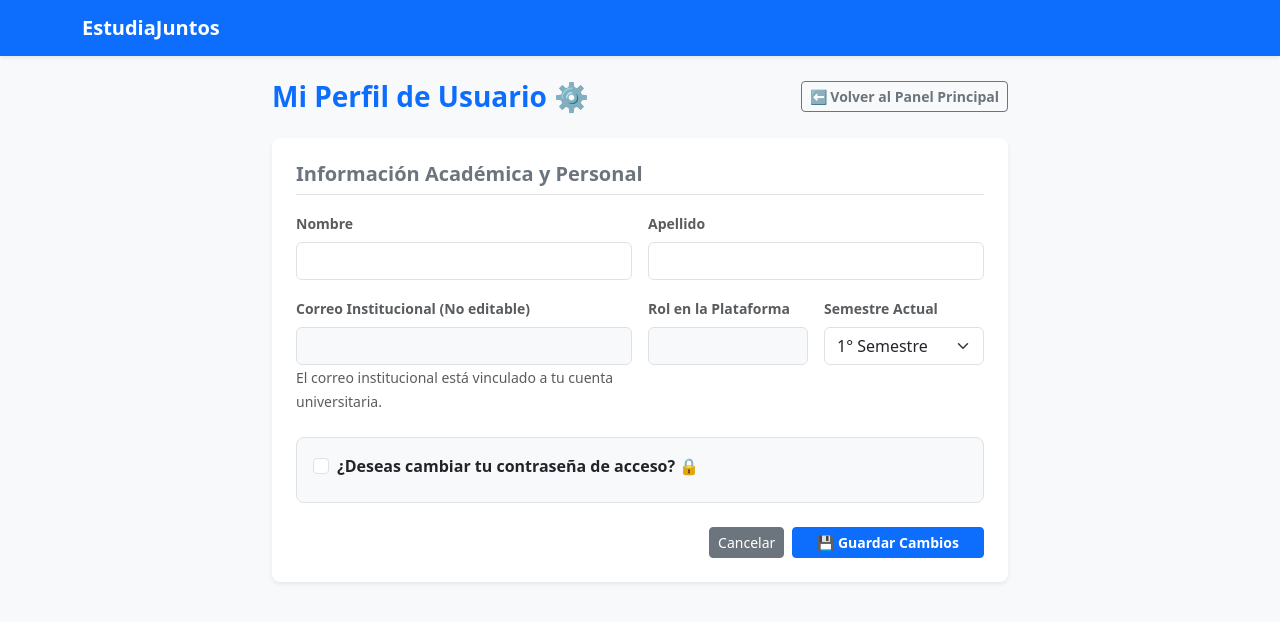
After one commit to AleeOs/estudia_juntos, a Flask app: template templates/perfil.html in a window 1280 px wide. The commit adds this page. Shown: the top 622 px of the page. Run offline with Flask 3, Linux system fonts and the light colour scheme; the template is opened without the code that fills it, so the values that code supplies are empty; some libraries are stand-ins or nearby versions.

Commit message:
Añadidos módulos de Filtro de Tutorías y Editar Perfil de usuario

```diff
--- a/app.py
+++ b/app.py
@@ -118,22 +118,42 @@ def dashboard_aprendiz():
     if 'user_id' not in session or session.get('user_rol') != 'Aprendiz':
         return redirect(url_for('login'))
 
+    # Capturar parámetros de filtrado desde la URL (petición GET)
+    materia_id = request.args.get('id_materia', '').strip()
+    fecha_filtro = request.args.get('fecha', '').strip()
+
     conn = get_db_connection()
     cur = conn.cursor()
 
-    # 1. Obtener disponibilidades de tutores
-    cur.execute("""
+    # 1. Obtener todas las materias registradas para cargar el menú desplegable del filtro
+    cur.execute("SELECT * FROM materias ORDER BY nombre_materia ASC")
+    todas_materias = cur.fetchall()
+
+    # 2. Construir la consulta de disponibilidades filtradas dinámicamente
+    query_disponibles = """
         SELECT d.id_disponibilidad, d.fecha, d.hora_inicio, d.hora_fin,
                m.nombre_materia, u.nombre AS tutor_nombre, u.apellido AS tutor_apellido
         FROM disponibilidades d
         JOIN materias m ON d.id_materia = m.id_materia
         JOIN usuarios u ON d.id_tutor = u.id_usuario
         WHERE d.estado = 'Disponible'
-        ORDER BY d.fecha ASC, d.hora_inicio ASC
-    """)
+    """
+    params = []
+
+    if materia_id and materia_id != 'todas':
+        query_disponibles += " AND m.id_materia = %s"
+        params.append(materia_id)
+
+    if fecha_filtro:
+        query_disponibles += " AND d.fecha = %s"
+        params.append(fecha_filtro)
+
+    query_disponibles += " ORDER BY d.fecha ASC, d.hora_inicio ASC"
+
+    cur.execute(query_disponibles, tuple(params))
     disponibles = cur.fetchall()
 
-    # 2. Obtener mis reservas (tutorías agendadas) - INCLUYE MOTIVO Y CANCELADO_POR
+    # 3. Obtener mis reservas (tutorías agendadas)
     cur.execute("""
         SELECT t.id_tutoria, t.codigo_verificacion, t.estado, t.duracion_horas,
                t.motivo_cancelacion, t.cancelado_por,
@@ -151,7 +171,23 @@ def dashboard_aprendiz():
     cur.close()
     conn.close()
 
-    return render_template('dashboard_aprendiz.html', disponibles=disponibles, mis_reservas=mis_reservas)
+    return render_template(
+        'dashboard_aprendiz.html',
+        disponibles=disponibles,
+        mis_reservas=mis_reservas,
+        todas_materias=todas_materias,
+        materia_seleccionada=materia_id,
+        fecha_seleccionada=fecha_filtro
+    )
+
+
+
+
+
+
+
+
+
 
 
 
@@ -554,5 +590,96 @@ def cancelar_franja_tutor(id_disponibilidad):
 
 
 
+from werkzeug.security import generate_password_hash, check_password_hash
+
+@app.route('/perfil')
+def perfil():
+    if 'user_id' not in session:
+        return redirect(url_for('login'))
+
+    conn = get_db_connection()
+    cur = conn.cursor()
+
+    # Consultar datos del usuario junto con su nombre de rol
+    cur.execute("""
+        SELECT u.id_usuario, u.nombre, u.apellido, u.correo, u.semestre, r.nombre_rol
+        FROM usuarios u
+        JOIN roles r ON u.id_rol = r.id_rol
+        WHERE u.id_usuario = %s
+    """, (session['user_id'],))
+    usuario = cur.fetchone()
+
+    cur.close()
+    conn.close()
+
+    if not usuario:
+        flash("Usuario no encontrado.", "danger")
+        return redirect(url_for('login'))
+
+    return render_template('perfil.html', usuario=usuario)
+
+
+@app.route('/perfil/guardar', methods=['POST'])
+def guardar_perfil():
+    if 'user_id' not in session:
+        return redirect(url_for('login'))
+
+    nombre = request.form.get('nombre', '').strip()
+    apellido = request.form.get('apellido', '').strip()
+    semestre = request.form.get('semestre', '').strip()
+
+    pass_actual = request.form.get('pass_actual', '').strip()
+    pass_nueva = request.form.get('pass_nueva', '').strip()
+    pass_confirmar = request.form.get('pass_confirmar', '').strip()
+
+    conn = get_db_connection()
+    cur = conn.cursor()
+
+    # 1. Si intentó cambiar contraseña, validar la clave actual y coincidencia de la nueva
+    if pass_actual or pass_nueva or pass_confirmar:
+        cur.execute("SELECT contrasena FROM usuarios WHERE id_usuario = %s", (session['user_id'],))
+        user_db = cur.fetchone()
+
+        if not user_db or not check_password_hash(user_db['contrasena'], pass_actual):
+            flash("La contraseña actual es incorrecta. No se realizaron cambios de clave.", "danger")
+            cur.close()
+            conn.close()
+            return redirect(url_for('perfil'))
+
+        if len(pass_nueva) < 6:
+            flash("La nueva contraseña debe tener al menos 6 caracteres.", "warning")
+            cur.close()
+            conn.close()
+            return redirect(url_for('perfil'))
+
+        if pass_nueva != pass_confirmar:
+            flash("Las nuevas contraseñas no coinciden.", "warning")
+            cur.close()
+            conn.close()
+            return redirect(url_for('perfil'))
+
+        # Encriptar y actualizar la contraseña
+        pass_hash = generate_password_hash(pass_nueva)
+        cur.execute("UPDATE usuarios SET contrasena = %s WHERE id_usuario = %s", (pass_hash, session['user_id']))
+
+    # 2. Actualizar información personal
+    cur.execute("""
+        UPDATE usuarios
+        SET nombre = %s, apellido = %s, semestre = %s
+        WHERE id_usuario = %s
+    """, (nombre, apellido, semestre, session['user_id']))
+
+    conn.commit()
+    cur.close()
+    conn.close()
+
+    # 3. Actualizar el nombre en la sesión activa para la barra superior
+    session['user_nombre'] = nombre
+
+    flash("¡Perfil actualizado correctamente!", "success")
+    return redirect(url_for('perfil'))
+
+
+
 if __name__ == '__main__':
     app.run(debug=True)
--- a/templates/base.html
+++ b/templates/base.html
@@ -9,10 +9,11 @@
 <body class="bg-light">
     <nav class="navbar navbar-expand-lg navbar-dark bg-primary shadow-sm">
         <div class="container">
-            <a class="navbar-brand fw-bold" href="#">EstudiaJuntos</a>
+            <a class="navbar-brand fw-bold" href="{% if session.get('user_rol') == 'Tutor' %}{{ url_for('dashboard_tutor') }}{% elif session.get('user_rol') == 'Aprendiz' %}{{ url_for('dashboard_aprendiz') }}{% else %}#{% endif %}">EstudiaJuntos</a>
             {% if session.get('user_id') %}
             <div class="d-flex align-items-center gap-3">
                 <span class="text-white">Hola, <strong>{{ session['user_nombre'] }}</strong> ({{ session['user_rol'] }})</span>
+                <a href="{{ url_for('perfil') }}" class="btn btn-light btn-sm fw-semibold text-primary">Mi Perfil ⚙️</a>
                 <a href="{{ url_for('logout') }}" class="btn btn-outline-light btn-sm">Cerrar Sesión</a>
             </div>
             {% endif %}
--- /dev/null
+++ b/templates/perfil.html
@@ -0,0 +1,92 @@
+{% extends "base.html" %}
+{% block content %}
+<div class="row justify-content-center">
+    <div class="col-lg-8">
+        <!-- Encabezado y Navegación de Retorno -->
+        <div class="d-flex justify-content-between align-items-center mb-4">
+            <h3 class="fw-bold text-primary mb-0">Mi Perfil de Usuario ⚙️</h3>
+            <a href="{% if usuario.nombre_rol == 'Tutor' %}{{ url_for('dashboard_tutor') }}{% else %}{{ url_for('dashboard_aprendiz') }}{% endif %}"
+               class="btn btn-outline-secondary btn-sm fw-semibold">
+                ⬅️ Volver al Panel Principal
+            </a>
+        </div>
+
+        <div class="card shadow-sm border-0 rounded-3">
+            <div class="card-body p-4">
+                <form action="{{ url_for('guardar_perfil') }}" method="POST">
+
+                    <h5 class="fw-bold text-secondary mb-3 border-bottom pb-2">Información Académica y Personal</h5>
+
+                    <div class="row g-3 mb-4">
+                        <div class="col-md-6">
+                            <label class="form-label small fw-bold text-muted">Nombre</label>
+                            <input type="text" name="nombre" class="form-control" value="{{ usuario.nombre }}" required>
+                        </div>
+
+                        <div class="col-md-6">
+                            <label class="form-label small fw-bold text-muted">Apellido</label>
+                            <input type="text" name="apellido" class="form-control" value="{{ usuario.apellido }}" required>
+                        </div>
+
+                        <div class="col-md-6">
+                            <label class="form-label small fw-bold text-muted">Correo Institucional (No editable)</label>
+                            <input type="email" class="form-control bg-light" value="{{ usuario.correo }}" readonly disabled>
+                            <small class="text-muted fs-7">El correo institucional está vinculado a tu cuenta universitaria.</small>
+                        </div>
+
+                        <div class="col-md-3">
+                            <label class="form-label small fw-bold text-muted">Rol en la Plataforma</label>
+                            <input type="text" class="form-control bg-light" value="{{ usuario.nombre_rol }}" readonly disabled>
+                        </div>
+
+                        <div class="col-md-3">
+                            <label class="form-label small fw-bold text-muted">Semestre Actual</label>
+                            <select name="semestre" class="form-select" required>
+                                {% for i in range(1, 11) %}
+                                    <option value="{{ i }}" {% if usuario.semestre == i %}selected{% endif %}>
+                                        {{ i }}° Semestre
+                                    </option>
+                                {% endfor %}
+                            </select>
+                        </div>
+                    </div>
+
+                    <!-- Sección Opcional: Cambio de Contraseña -->
+                    <div class="border rounded-3 p-3 bg-light mb-4">
+                        <div class="form-check mb-2">
+                            <input class="form-check-input" type="checkbox" id="checkPassword" data-bs-toggle="collapse" data-bs-target="#seccionPassword">
+                            <label class="form-check-label fw-bold text-dark" for="checkPassword">
+                                ¿Deseas cambiar tu contraseña de acceso? 🔒
+                            </label>
+                        </div>
+
+                        <div class="collapse mt-3" id="seccionPassword">
+                            <div class="row g-3">
+                                <div class="col-md-4">
+                                    <label class="form-label small text-muted">Contraseña Actual</label>
+                                    <input type="password" name="pass_actual" class="form-control form-control-sm" placeholder="Ingresa tu clave actual">
+                                </div>
+                                <div class="col-md-4">
+                                    <label class="form-label small text-muted">Nueva Contraseña</label>
+                                    <input type="password" name="pass_nueva" class="form-control form-control-sm" placeholder="Mínimo 6 caracteres">
+                                </div>
+                                <div class="col-md-4">
+                                    <label class="form-label small text-muted">Confirmar Nueva Contraseña</label>
+                                    <input type="password" name="pass_confirmar" class="form-control form-control-sm" placeholder="Repite la clave nueva">
+                                </div>
+                            </div>
+                        </div>
+                    </div>
+
+                    <div class="d-flex justify-content-end gap-2">
+                        <a href="{% if usuario.nombre_rol == 'Tutor' %}{{ url_for('dashboard_tutor') }}{% else %}{{ url_for('dashboard_aprendiz') }}{% endif %}"
+                           class="btn btn-secondary btn-sm">Cancelar</a>
+                        <button type="submit" class="btn btn-primary btn-sm fw-bold px-4">💾 Guardar Cambios</button>
+                    </div>
+
+                </form>
+            </div>
+        </div>
+    </div>
+</div>
+{% endblock %}
```
Also changed, not shown: templates/dashboard_aprendiz.html (+31 -1 lines).
